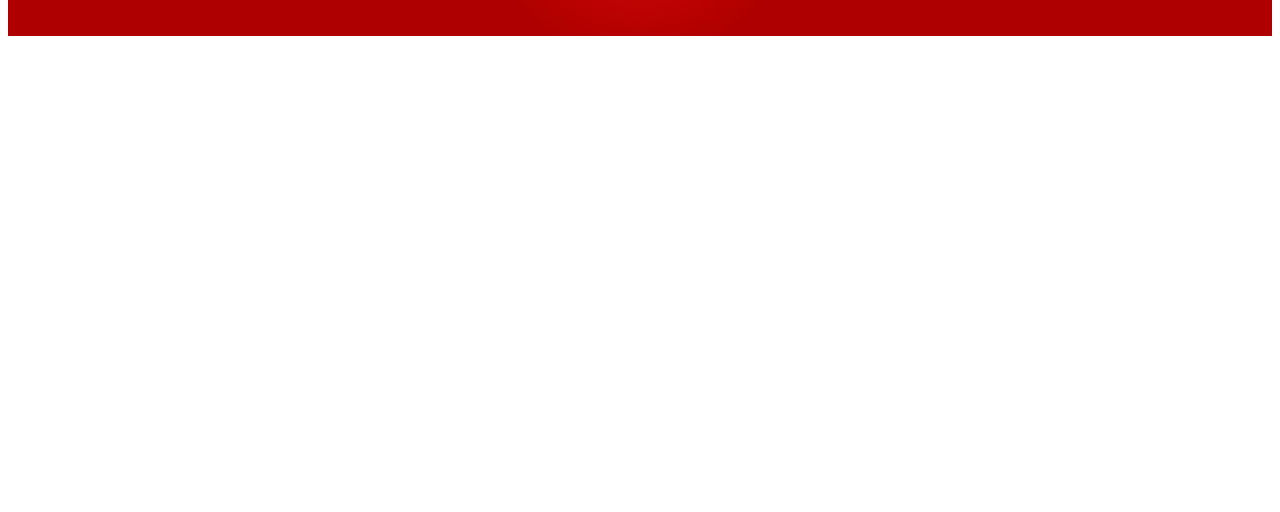
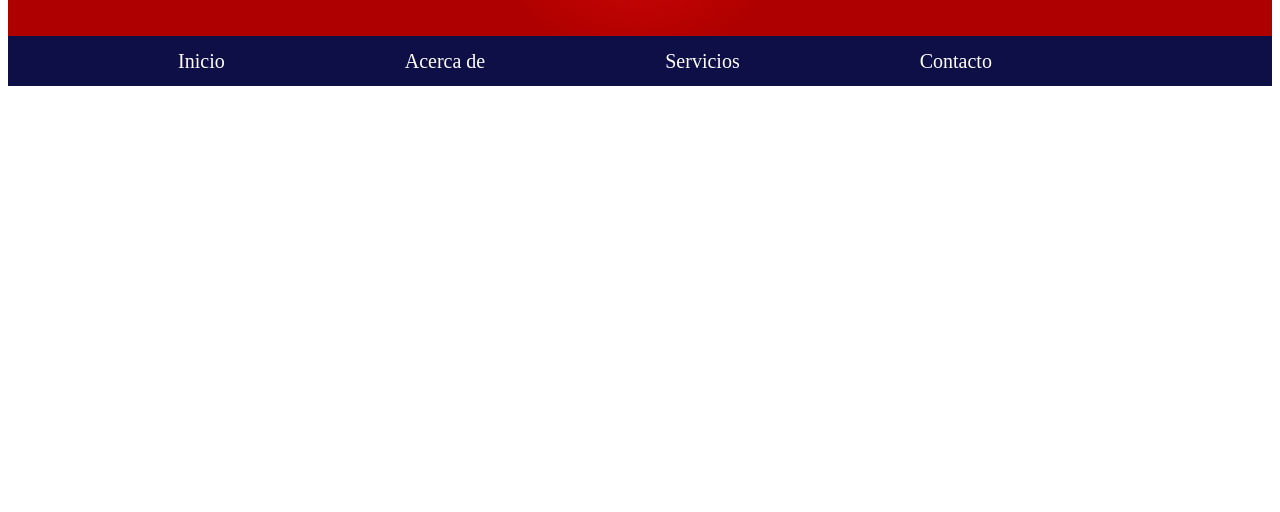
Before and after one commit to OsberRioja/Wilstermann, a plain HTML site: page index.html in a window 1280 px wide. Shown: the part 288-800 px from the top of the page. Drawn offline with Linux system fonts and the light colour scheme.

Commit message:
barra de navegacion sin enlaces

```diff
--- a/estilos.css
+++ b/estilos.css
@@ -20,3 +20,31 @@
 #port_der{
     flex-direction: column;
 }
+.navbar {
+    background-color: #0e0f46;
+    height: 50px;
+    display: flex;
+    align-items: center;
+    justify-content:center;
+
+  }
+
+  .navbar-nav {
+    display: flex;
+    list-style-type: none;
+  }
+
+  .nav-item {
+    margin-right: 150px;
+    font-size: 20px;
+  }
+
+  .nav-link {
+    color: #fff;
+    text-decoration: none;
+    padding: 15px;
+  }
+
+  .nav-link:hover {
+    background-color: #555;
+  }
--- a/index.html
+++ b/index.html
@@ -13,5 +13,21 @@
         <img src="/imagenes/escudo_fondo_rojo.png" alt="" width="25%" height="25%">
         <div id="port_der">1957<br>1958<br>1959<br>1960</div>
     </div>
+    <nav class="navbar">
+        <ul class="navbar-nav">
+          <li class="nav-item">
+            <a href="#" class="nav-link">Inicio</a>
+          </li>
+          <li class="nav-item">
+            <a href="#" class="nav-link">Acerca de</a>
+          </li>
+          <li class="nav-item">
+            <a href="#" class="nav-link">Servicios</a>
+          </li>
+          <li class="nav-item">
+            <a href="#" class="nav-link">Contacto</a>
+          </li>
+        </ul>
+      </nav>
 </body>
 </html>
```
